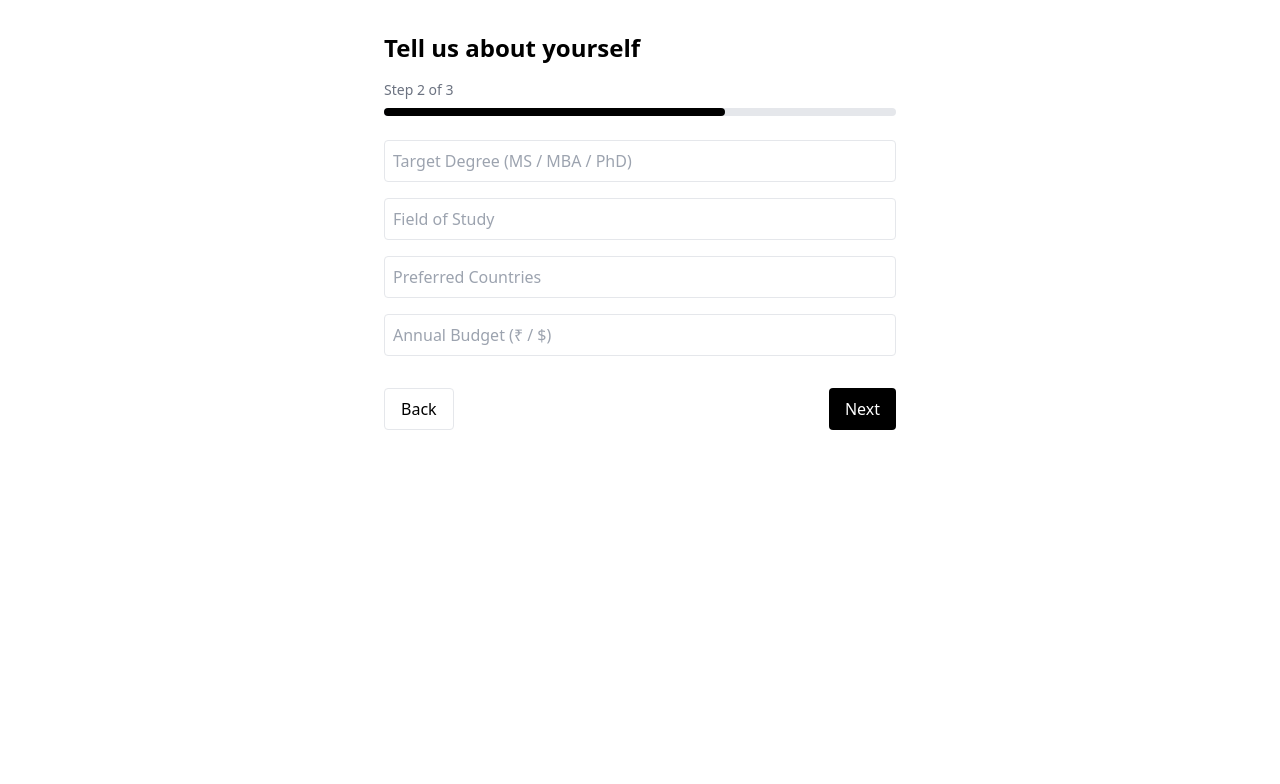
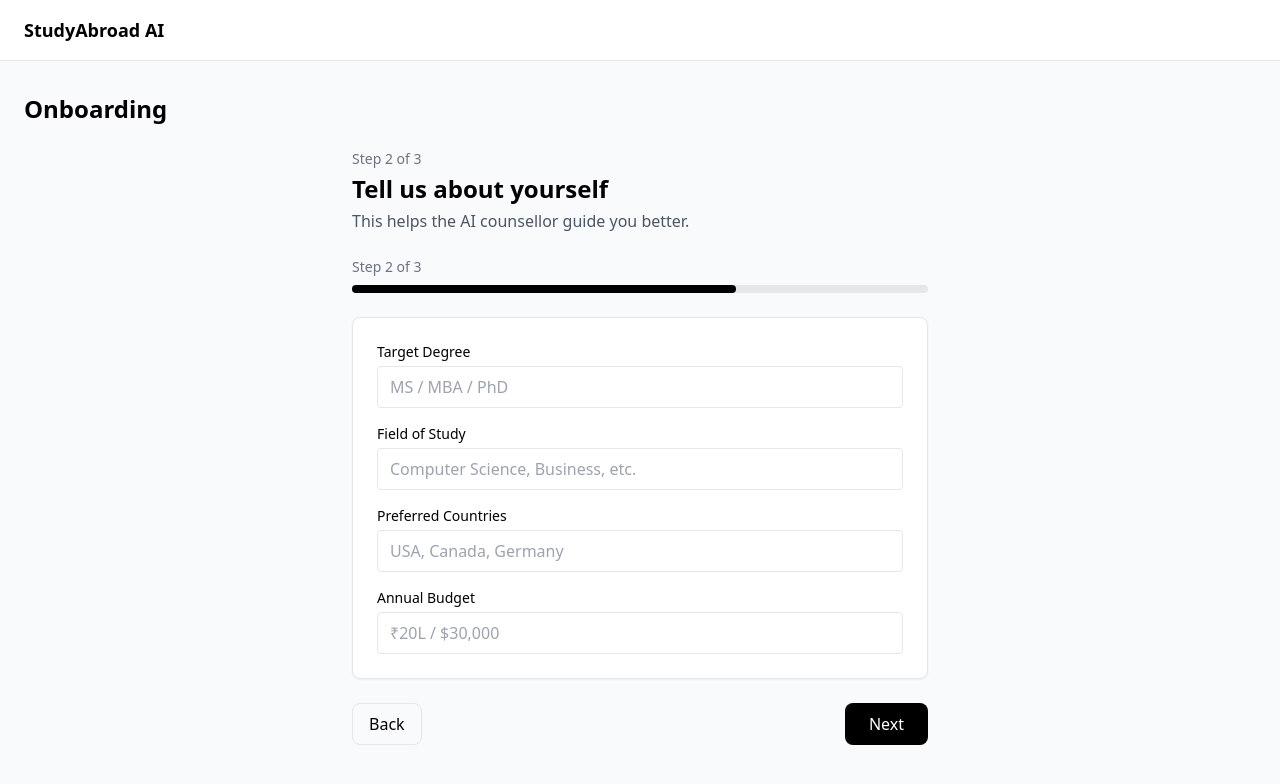
Before and after one commit to jacksyswain/Humanity-Founders, a React (Vite) app: page /onboarding in a window 1280 px wide. Both pictures are taken after a click on the button "Next". Shown: the top 784 px of the page. Built offline with nearby package versions, Linux system fonts and the light colour scheme.

Commit message:
address update

```diff
--- a/src/pages/Onboarding.jsx
+++ b/src/pages/Onboarding.jsx
@@ -2,6 +2,7 @@ import { useState } from "react";
 import { useNavigate } from "react-router-dom";
 import { useUser } from "../context/UserContext";
 import ProgressBar from "../components/ProgressBar";
+import Layout from "../components/Layout";
 
 export default function Onboarding() {
   const navigate = useNavigate();
@@ -36,101 +37,129 @@ export default function Onboarding() {
   };
 
   return (
-    <div className="max-w-xl mx-auto p-8">
-      <h1 className="text-2xl font-bold mb-4">Tell us about yourself</h1>
+    <Layout title="Onboarding">
+      <div className="max-w-xl mx-auto space-y-6">
+        {/* INTRO */}
+        <div>
+          <p className="text-gray-500 text-sm mb-1">
+            Step {step} of {TOTAL_STEPS}
+          </p>
+          <h2 className="text-2xl font-bold">
+            Tell us about yourself
+          </h2>
+          <p className="text-gray-600 mt-1">
+            This helps the AI counsellor guide you better.
+          </p>
+        </div>
 
+        {/* PROGRESS */}
         <ProgressBar step={step} total={TOTAL_STEPS} />
 
+        {/* FORM CARD */}
+        <div className="bg-white border rounded-lg p-6 shadow-sm space-y-4">
           {/* STEP 1 */}
           {step === 1 && (
-        <div className="space-y-4">
-          <input
-            placeholder="Current Education"
-            className="w-full border p-2 rounded"
+            <>
+              <Input
+                label="Current Education"
+                placeholder="Bachelor's / Master's"
                 value={form.education}
-            onChange={e => setForm({ ...form, education: e.target.value })}
+                onChange={v => setForm({ ...form, education: v })}
               />
 
-          <input
-            placeholder="Degree / Major"
-            className="w-full border p-2 rounded"
+              <Input
+                label="Degree / Major"
+                placeholder="Computer Science, Mechanical, etc."
                 value={form.degree}
-            onChange={e => setForm({ ...form, degree: e.target.value })}
+                onChange={v => setForm({ ...form, degree: v })}
               />
 
-          <input
-            placeholder="Graduation Year"
-            className="w-full border p-2 rounded"
+              <Input
+                label="Graduation Year"
+                placeholder="2024"
                 value={form.graduationYear}
-            onChange={e =>
-              setForm({ ...form, graduationYear: e.target.value })
+                onChange={v =>
+                  setForm({ ...form, graduationYear: v })
                 }
               />
-        </div>
+            </>
           )}
 
           {/* STEP 2 */}
           {step === 2 && (
-        <div className="space-y-4">
-          <input
-            placeholder="Target Degree (MS / MBA / PhD)"
-            className="w-full border p-2 rounded"
+            <>
+              <Input
+                label="Target Degree"
+                placeholder="MS / MBA / PhD"
                 value={form.targetDegree}
-            onChange={e =>
-              setForm({ ...form, targetDegree: e.target.value })
+                onChange={v =>
+                  setForm({ ...form, targetDegree: v })
                 }
               />
 
-          <input
-            placeholder="Field of Study"
-            className="w-full border p-2 rounded"
+              <Input
+                label="Field of Study"
+                placeholder="Computer Science, Business, etc."
                 value={form.field}
-            onChange={e => setForm({ ...form, field: e.target.value })}
+                onChange={v => setForm({ ...form, field: v })}
               />
 
-          <input
-            placeholder="Preferred Countries"
-            className="w-full border p-2 rounded"
+              <Input
+                label="Preferred Countries"
+                placeholder="USA, Canada, Germany"
                 value={form.countries}
-            onChange={e => setForm({ ...form, countries: e.target.value })}
+                onChange={v =>
+                  setForm({ ...form, countries: v })
+                }
               />
 
-          <input
-            placeholder="Annual Budget (₹ / $)"
-            className="w-full border p-2 rounded"
+              <Input
+                label="Annual Budget"
+                placeholder="₹20L / $30,000"
                 value={form.budget}
-            onChange={e => setForm({ ...form, budget: e.target.value })}
+                onChange={v => setForm({ ...form, budget: v })}
               />
-        </div>
+            </>
           )}
 
           {/* STEP 3 */}
           {step === 3 && (
-        <div className="space-y-4">
-          <input
-            placeholder="Exams Status (IELTS / GRE)"
-            className="w-full border p-2 rounded"
+            <>
+              <Input
+                label="Exams Status"
+                placeholder="IELTS / GRE / Not Started"
                 value={form.exams}
-            onChange={e => setForm({ ...form, exams: e.target.value })}
+                onChange={v => setForm({ ...form, exams: v })}
               />
 
+              <div>
+                <label className="text-sm font-medium mb-1 block">
+                  SOP Status
+                </label>
                 <select
-            className="w-full border p-2 rounded"
+                  className="w-full border rounded px-3 py-2"
                   value={form.sop}
-            onChange={e => setForm({ ...form, sop: e.target.value })}
+                  onChange={e =>
+                    setForm({ ...form, sop: e.target.value })
+                  }
                 >
-            <option value="">SOP Status</option>
+                  <option value="">Select status</option>
                   <option value="Not Started">Not Started</option>
                   <option value="Draft">Draft</option>
                   <option value="Ready">Ready</option>
                 </select>
               </div>
+            </>
           )}
+        </div>
 
         {/* NAVIGATION */}
-      <div className="flex justify-between mt-8">
+        <div className="flex justify-between">
           {step > 1 && (
-          <button onClick={back} className="px-4 py-2 border rounded">
+            <button
+              onClick={back}
+              className="px-4 py-2 border rounded-lg"
+            >
               Back
             </button>
           )}
@@ -138,19 +167,38 @@ export default function Onboarding() {
           {step < TOTAL_STEPS ? (
             <button
               onClick={next}
-            className="ml-auto bg-black text-white px-4 py-2 rounded"
+              className="ml-auto bg-black text-white px-6 py-2 rounded-lg hover:opacity-90 transition"
             >
               Next
             </button>
           ) : (
             <button
               onClick={completeOnboarding}
-            className="ml-auto bg-black text-white px-4 py-2 rounded"
+              className="ml-auto bg-black text-white px-6 py-2 rounded-lg hover:opacity-90 transition"
             >
               Complete Onboarding
             </button>
           )}
         </div>
       </div>
+    </Layout>
   );
 }
+
+/* ------------------ REUSABLE INPUT ------------------ */
+
+function Input({ label, placeholder, value, onChange }) {
+  return (
+    <div>
+      <label className="text-sm font-medium mb-1 block">
+        {label}
+      </label>
+      <input
+        placeholder={placeholder}
+        className="w-full border rounded px-3 py-2"
+        value={value}
+        onChange={e => onChange(e.target.value)}
+      />
+    </div>
+  );
+}
```
Lines whose indentation alone changed are shown as unchanged.
